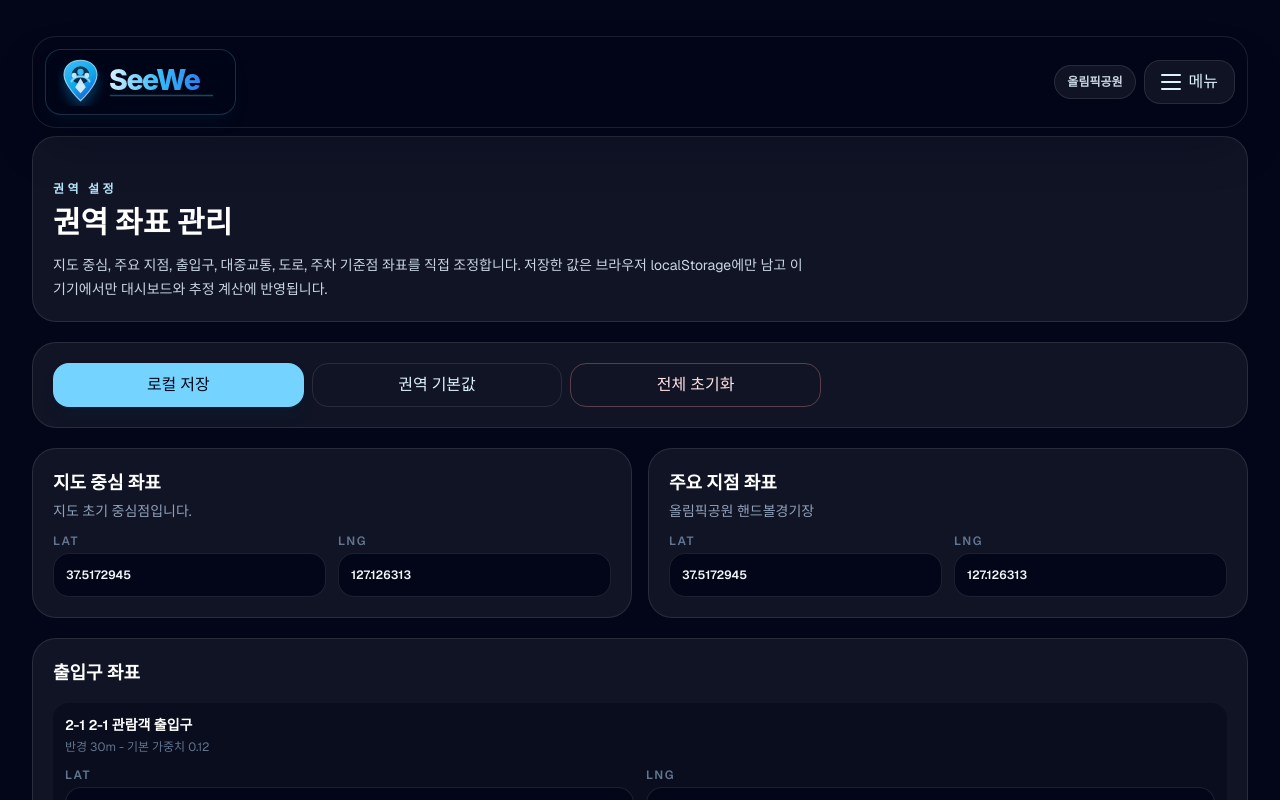
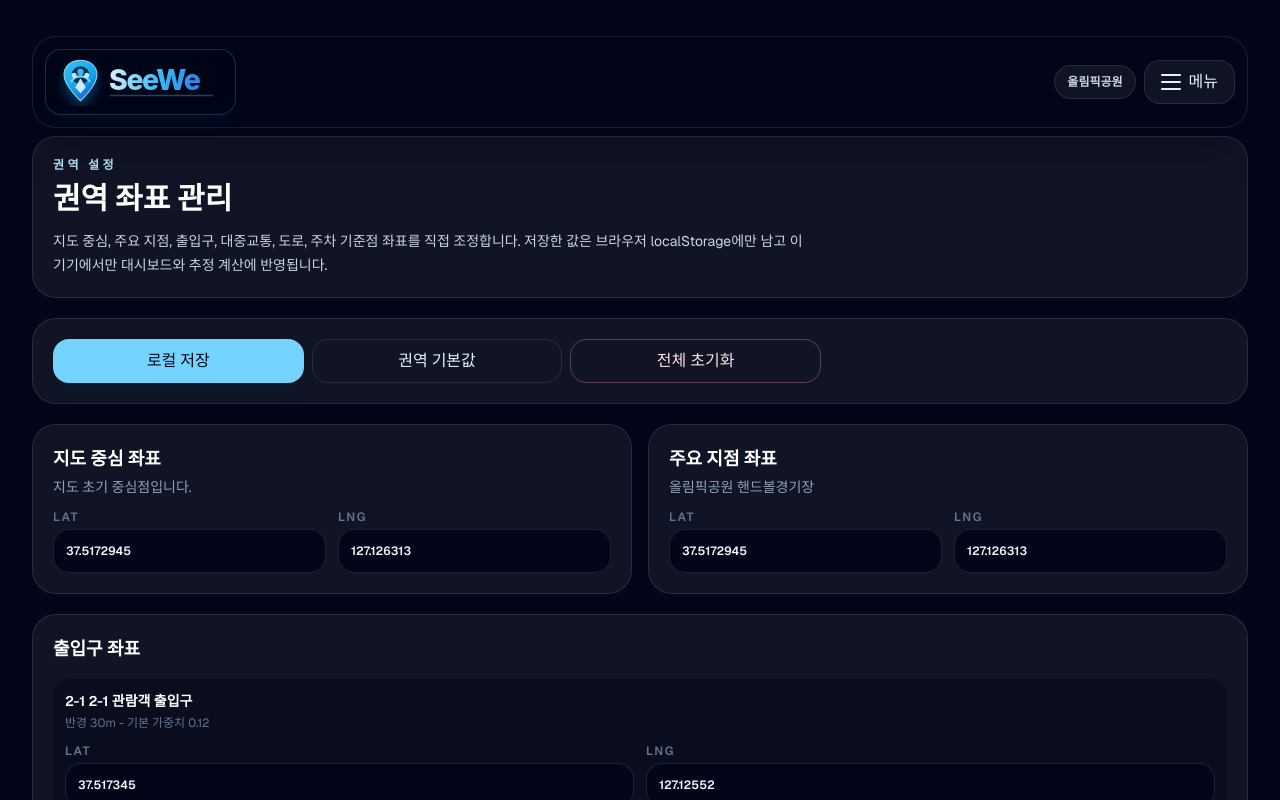
Before and after one commit to Kimajun0919/SeeWe, a Next.js app: page /settings/areas in a window 1280 px wide. Shown: the top 800 px of the page. Built offline with nearby package versions, Linux system fonts and the light colour scheme.

Commit message:
fix: update menuRef type to HTMLElement for better type safety in DashboardMenu component style: adjust header margin for improved layout in AreaSettingsClient component

```diff
--- a/components/dashboard/DashboardMenu.tsx
+++ b/components/dashboard/DashboardMenu.tsx
@@ -17,7 +17,7 @@ type DashboardMenuProps = {
 
 export function DashboardMenu({ areaNm, areaOptions, currentPage, feedbackFormUrl, onAreaChange }: DashboardMenuProps) {
   const [isOpen, setIsOpen] = useState(false);
-  const menuRef = useRef<HTMLDivElement>(null);
+  const menuRef = useRef<HTMLElement>(null);
   const encodedAreaNm = encodeURIComponent(areaNm);
   const canSelectArea = Boolean(areaOptions?.length && onAreaChange);
   const menuItems = [
--- a/components/settings/AreaSettingsClient.tsx
+++ b/components/settings/AreaSettingsClient.tsx
@@ -125,7 +125,7 @@ export function AreaSettingsClient({ initialAreaNm }: AreaSettingsClientProps) {
         />
 
         <header className="mt-5 rounded-[1.75rem] border border-white/10 bg-white/[0.06] p-4 sm:rounded-3xl sm:p-5">
-          <p className="mt-6 text-xs font-semibold uppercase tracking-[0.24em] text-sky-200 sm:tracking-[0.28em]">
+          <p className="text-xs font-semibold uppercase tracking-[0.24em] text-sky-200 sm:tracking-[0.28em]">
             권역 설정
           </p>
           <h1 className="mt-2 break-keep text-2xl font-bold text-white sm:text-3xl">권역 좌표 관리</h1>
```
Lines whose indentation alone changed are shown as unchanged.
